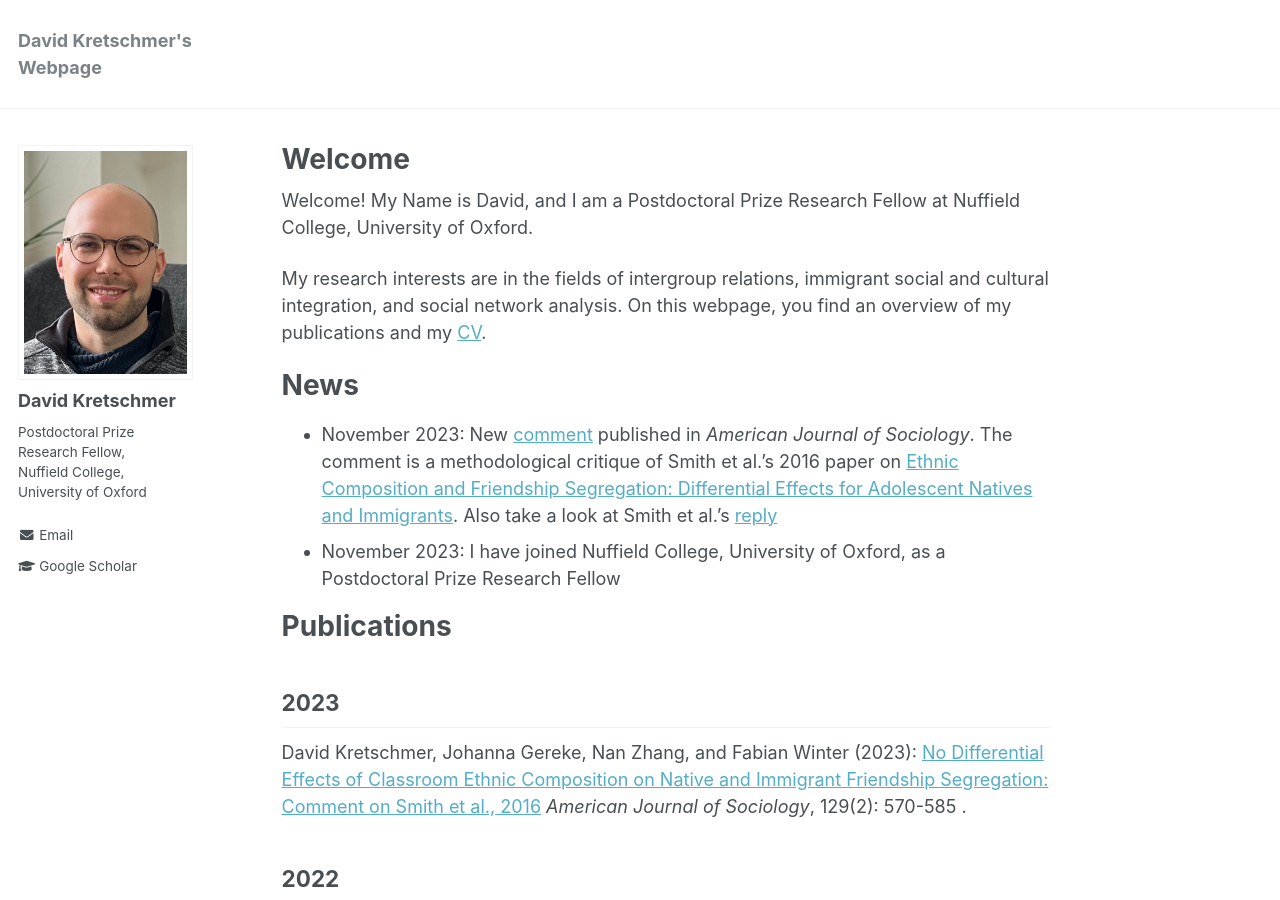
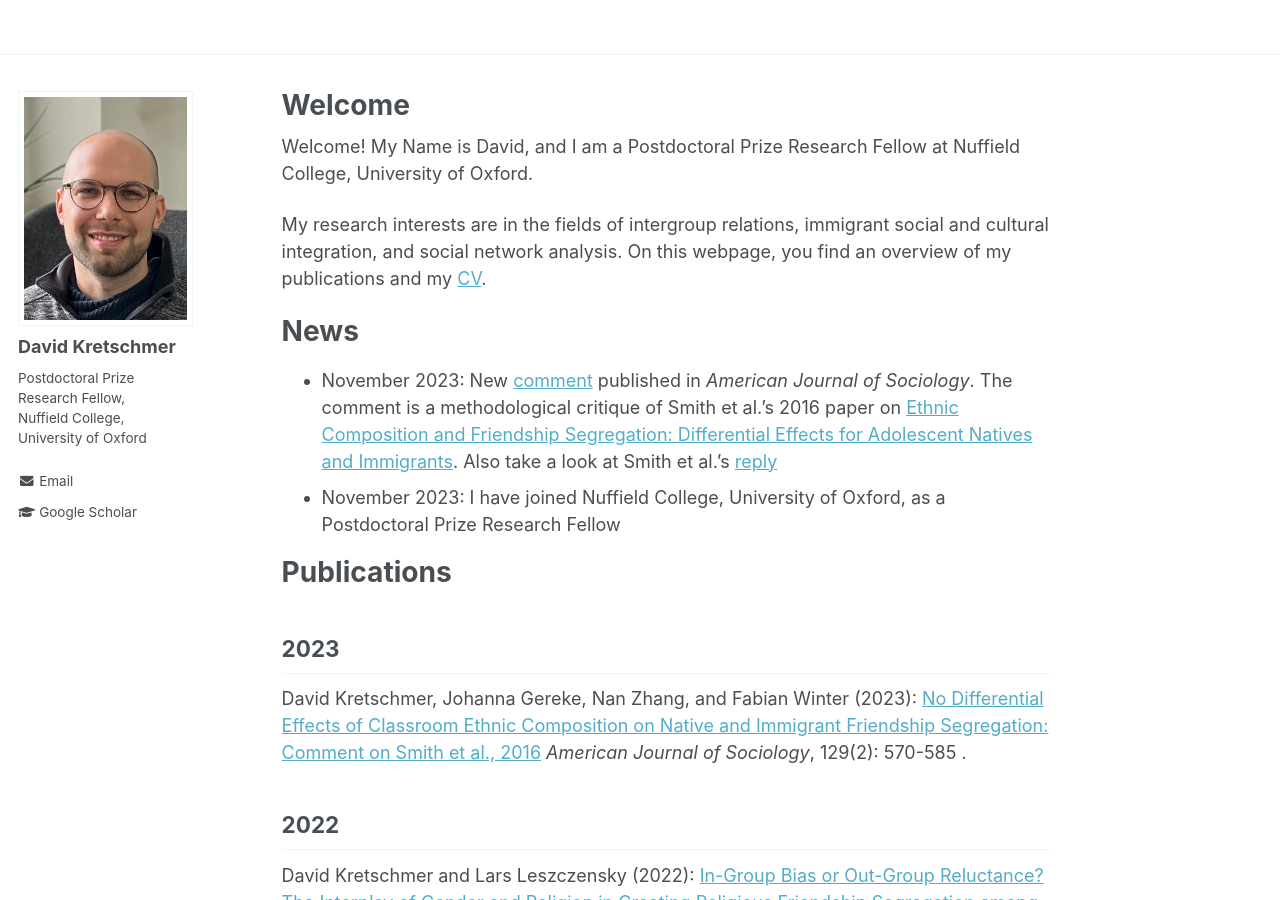
Before and after one commit to DavidKretschmer/davidkretschmer.github.io, a Jekyll site: the page built from _pages/about.md, in a window 1280 px wide and 900 px high. Built offline with Jekyll 4.4.1, drawn with Linux system fonts in a browser that asks for light colours.

Commit message:
Delete top line

```diff
--- a/_config.yml
+++ b/_config.yml
@@ -7,7 +7,7 @@
 
 # Site Settings
 locale                   : "en-US"
-title                    : "David Kretschmer's                    <br>Webpage"
+title                    : ""
 title_separator          : "-"
 name                     : &name "David Kretschmer"
 description              : &description "personal description"
```
